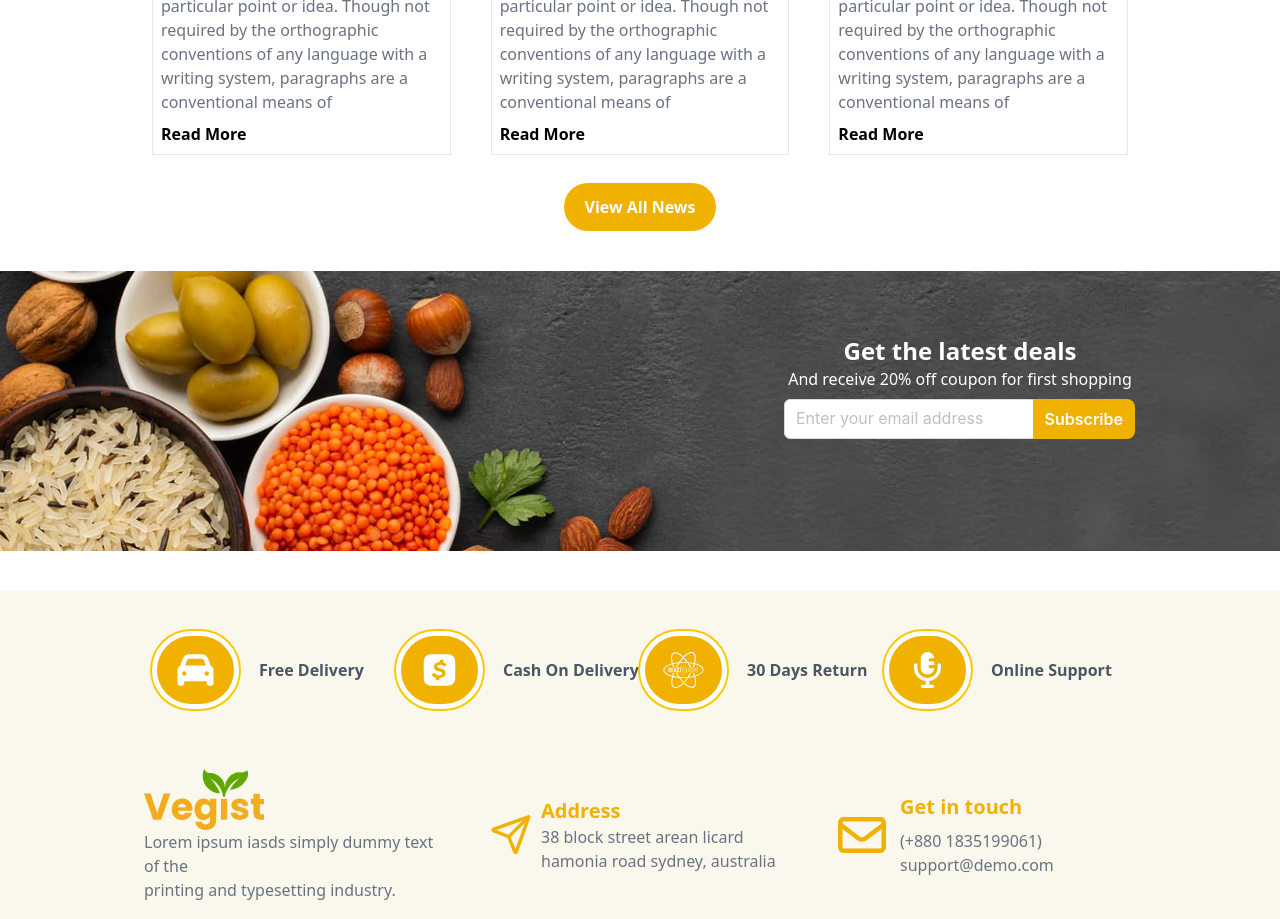
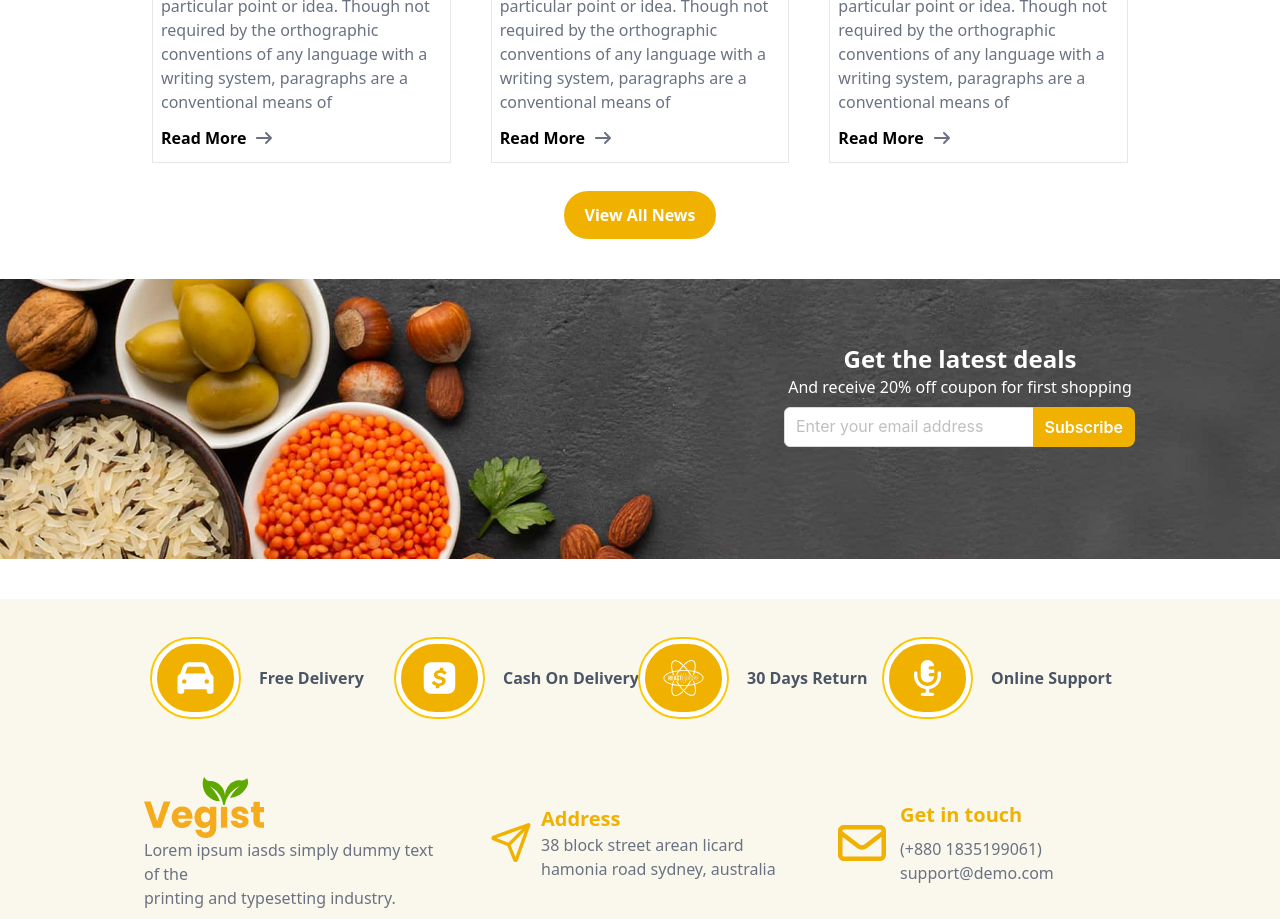
Before and after one commit to rashelmahomud/VEGIST_SHOP, a Next.js app: page / in a window 1280 px wide. Shown: the part 4640-5559 px from the top of the page. Built offline with nearby package versions, Linux system fonts and the light colour scheme; what @ant-design/nextjs-registry would draw is missing.

Commit message:
update code

```diff
--- a/src/app/blogs/page.tsx
+++ b/src/app/blogs/page.tsx
@@ -1,5 +1,9 @@
 import { faFileText } from "@fortawesome/free-regular-svg-icons/faFileText";
-import { faTimes } from "@fortawesome/free-solid-svg-icons";
+import {
+  faArrowRight,
+  faArrowRightArrowLeft,
+  faTimes,
+} from "@fortawesome/free-solid-svg-icons";
 import { FontAwesomeIcon } from "@fortawesome/react-fontawesome";
 import Image from "next/image";
 import Link from "next/link";
@@ -74,13 +78,21 @@ const BlogsPage = () => {
               </h2>
               <p className="text-gray-500">{blog.dec}</p>
               <button className="font-semibold mt-2">
-                <Link href={"/"}>Read More</Link>
+                <Link href={"/"} className="flex items-center">
+                  Read More
+                  <FontAwesomeIcon
+                    className="w-10 p-2 bg-white text-gray-500 hover:text-white hover:bg-yellow-500 duration-300 rounded-full"
+                    icon={faArrowRight}
+                  />
+                </Link>
               </button>
             </div>
           </div>
         ))}
       </div>
-      <button className="bg-yellow-500 rounded-full text-white  font-semibold p-3 px-5 my-5 flex mx-auto"><Link href={'/'}>View All News</Link></button>
+      <button className="bg-yellow-500 rounded-full text-white  font-semibold p-3 px-5 my-5 flex mx-auto">
+        <Link href={"/"}>View All News</Link>
+      </button>
     </div>
   );
 };
```
